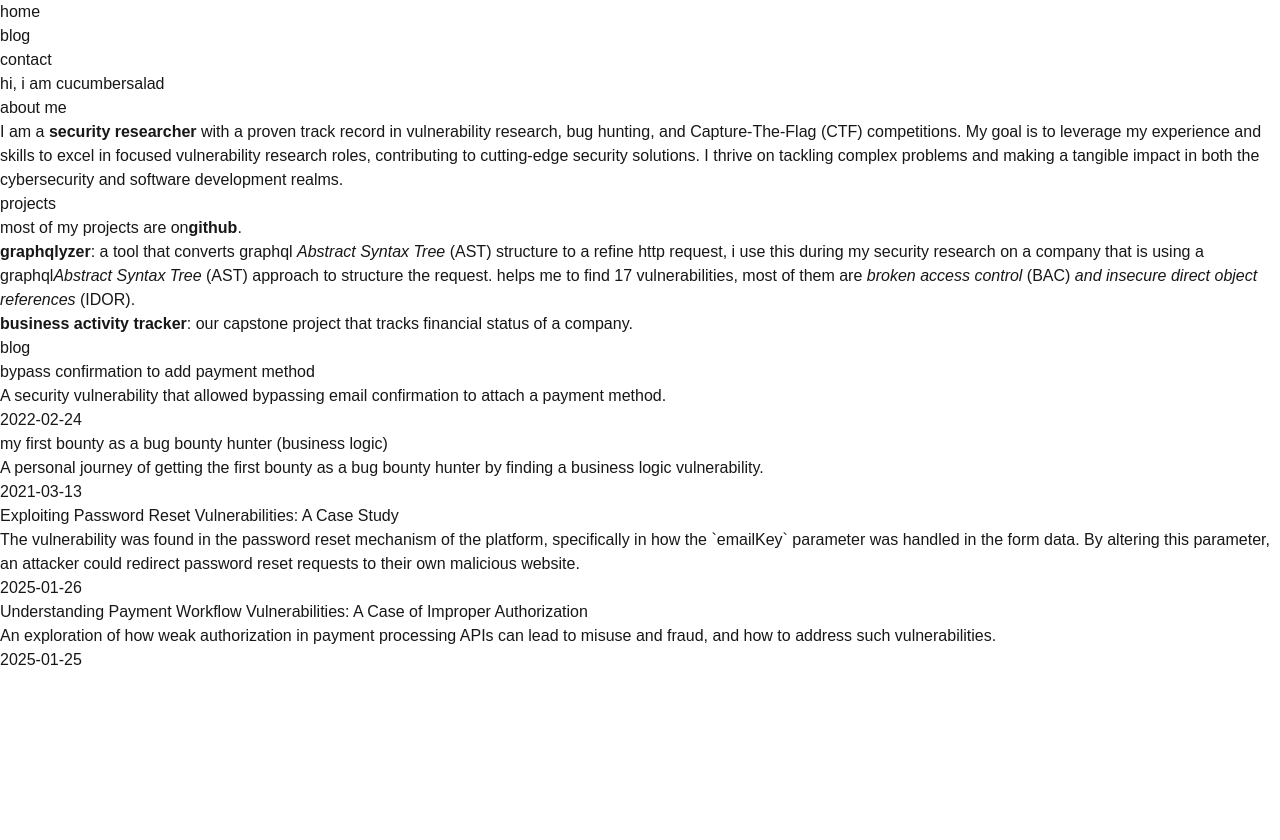
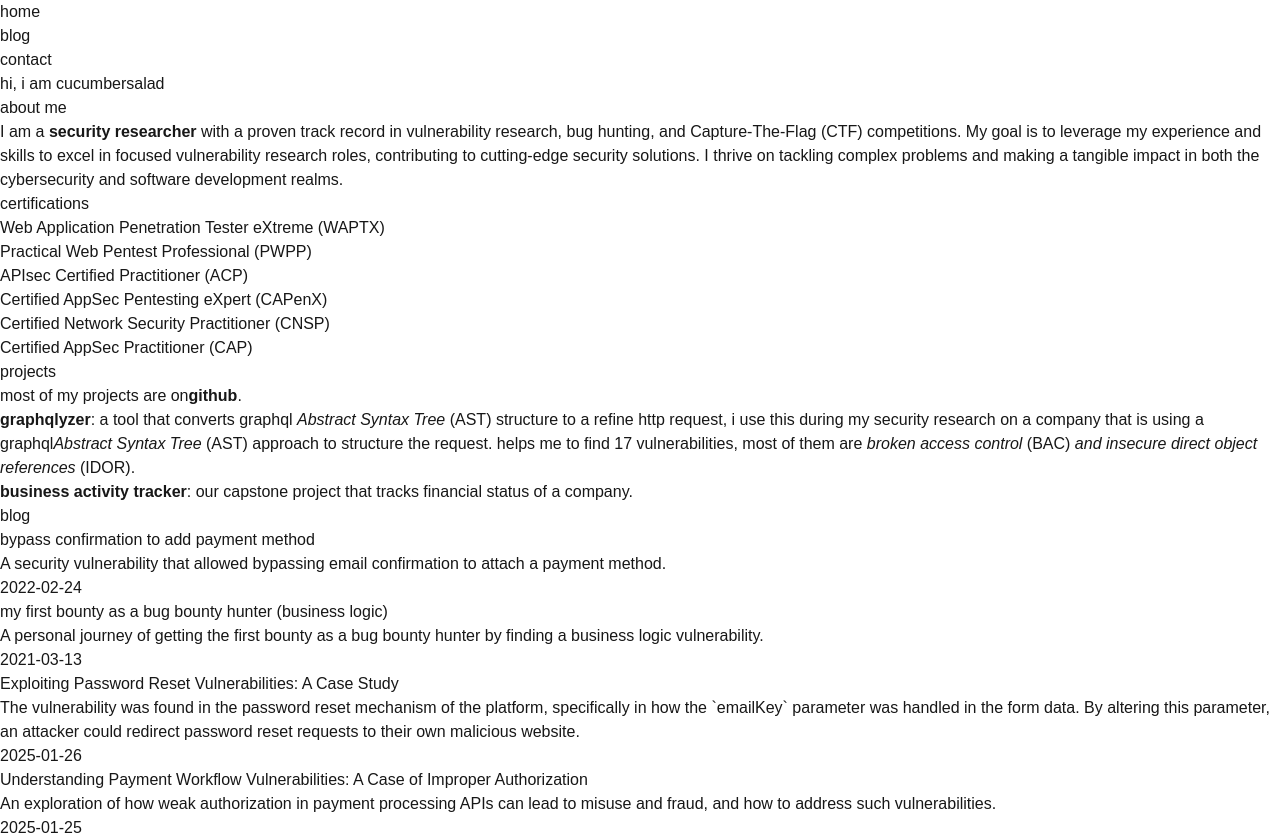
Before and after one commit to 0xcucumbersalad/nextjs-blog, a Next.js app: page / in a window 1280 px wide. Before the commit the page ends 800 px from the top, so only its background shows below. Built offline with nearby package versions, Linux system fonts and the light colour scheme.

Commit message:
add certifications section

```diff
--- a/src/app/page.tsx
+++ b/src/app/page.tsx
@@ -1,3 +1,4 @@
+import Link from "next/link";
 import { Blog } from "./components/Blog";
 export default function Home() {
   return (
@@ -16,6 +17,60 @@ export default function Home() {
             problems and making a tangible impact in both the cybersecurity and
             software development realms.
           </p>
+        </section>
+
+        <section className="flex flex-col gap-1">
+          <p className="font-mono font-bold text-xl">certifications</p>
+          <ul className="list-disc mx-4">
+            <li className="font-bold hover:underline font-mono">
+              <Link
+                href="https://certs.ine.com/028e9e4c-6f8b-4094-a815-f8238f20c592"
+                target="_blank"
+              >
+                Web Application Penetration Tester eXtreme (WAPTX)
+              </Link>
+            </li>
+            <li className="font-bold hover:underline font-mono">
+              <Link
+                href="https://certified.tcm-sec.com/066656eb-9683-4f1e-8849-78c9df9da918?key=c340ffe8dd7593e5551d0b555c92f4bd77232eb7b930f199bb0cfe6b11a39655&record_view=true"
+                target="_blank"
+              >
+                Practical Web Pentest Professional (PWPP)
+              </Link>
+            </li>
+            <li className="font-bold hover:underline font-mono">
+              <Link
+                href="https://www.credly.com/badges/c349d6cf-b854-45a6-b681-8ca9b9a91e9f/public_url"
+                target="_blank"
+              >
+                APIsec Certified Practitioner (ACP)
+              </Link>
+            </li>
+            <li className="font-bold hover:underline font-mono">
+              <Link
+                href="https://candidate.speedexam.net/certificate.aspx?SSTATE=am4131EniU8ntjp4bO5mXXtPW8OUV1g3TyvLhktjKQoZoIntbPUOuhvehyk3j/wFGvfz2CgxISVYTLZ0ZrOnQAds2dufdH55MbWAwRh51f8="
+                target="_blank"
+              >
+                Certified AppSec Pentesting eXpert (CAPenX)
+              </Link>
+            </li>
+            <li className="font-bold hover:underline font-mono">
+              <Link
+                href="https://candidate.speedexam.net/certificate.aspx?SSTATE=am4131EniU8ntjp4bO5mXehDUG2FXoigmLD34oLcwoRkwZ2r3YNAZd3VBZUnBblbfbpCPq4lxZS8rzcUFd2uLZtmsDfuDuNiyjUOPVIvdB0="
+                target="_blank"
+              >
+                Certified Network Security Practitioner (CNSP)
+              </Link>
+            </li>
+            <li className="font-bold hover:underline font-mono">
+              <Link
+                href="https://raw.githubusercontent.com/popoyPOY/popoyPOY.github.io/refs/heads/main/CAPEN.png"
+                target="_blank"
+              >
+                Certified AppSec Practitioner (CAP)
+              </Link>
+            </li>
+          </ul>
         </section>
 
         <section className="flex flex-col gap-1">
```
